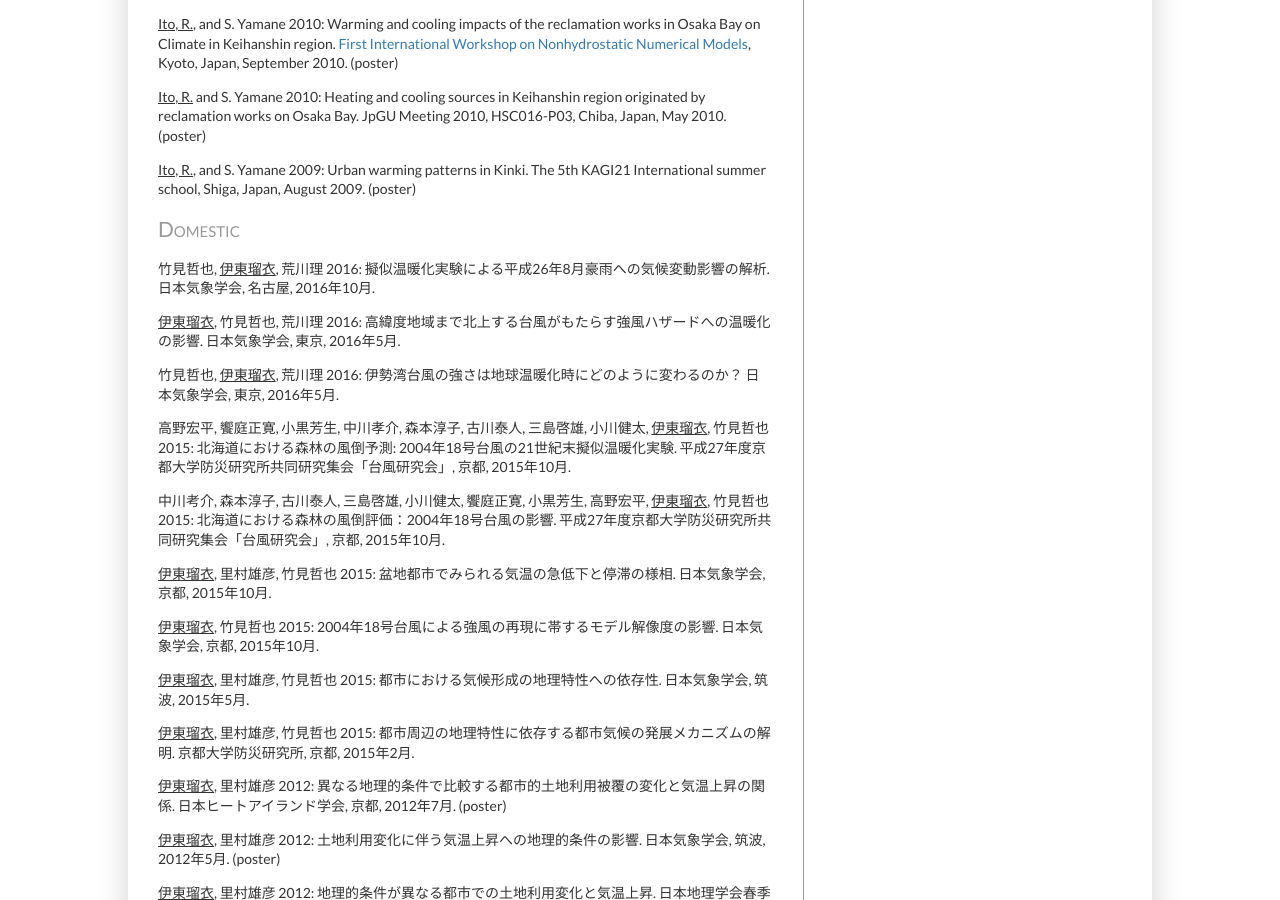
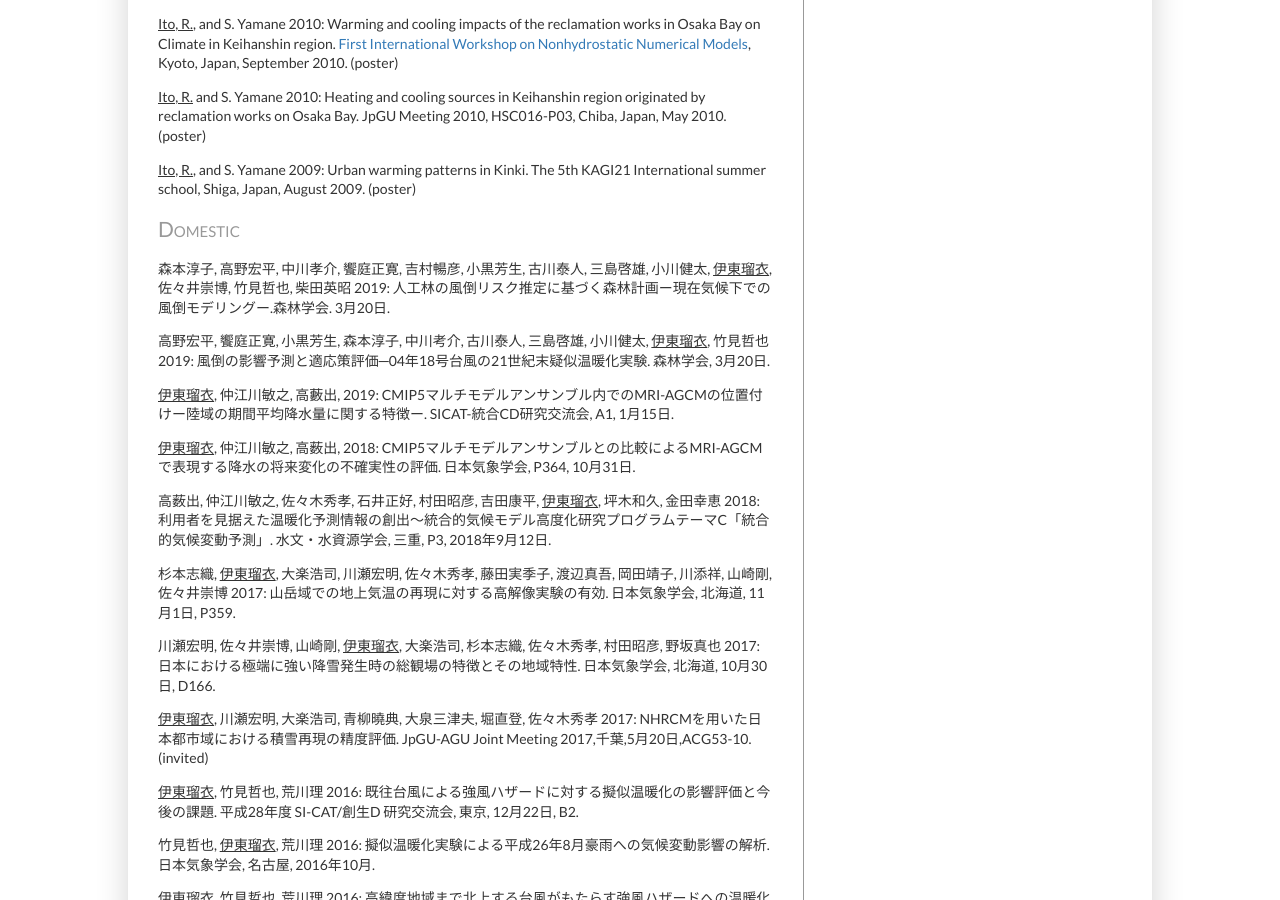
Before and after one commit to rui-climbiz/rui-climbiz.github.io, a Jekyll site: the page built from publications.html, in a window 1280 px wide and 900 px high, scrolled down 2701 px. Built offline with Jekyll 4.4.1, drawn with Linux system fonts in a browser that asks for light colours.

Commit message:
Update publications.html

```diff
--- a/publications.html
+++ b/publications.html
@@ -47,6 +47,15 @@
 <p><u>Ito, R.</u> and S. Yamane 2010: Heating and cooling sources in Keihanshin region originated by reclamation works on Osaka Bay. JpGU Meeting 2010, HSC016-P03, Chiba, Japan, May 2010. (poster)</p>
 <p><u>Ito, R.</u>, and S. Yamane 2009: Urban warming patterns in Kinki. The 5th KAGI21 International summer school, Shiga, Japan, August 2009. (poster)</p>
 <h2>Domestic</h2>
+<p>森本淳子, 高野宏平, 中川孝介, 饗庭正寛, 吉村暢彦, 小黒芳生, 古川泰人, 三島啓雄, 小川健太, <u>伊東瑠衣</u>, 佐々井崇博, 竹見哲也, 柴田英昭 2019: 人工林の風倒リスク推定に基づく森林計画ー現在気候下での風倒モデリングー.森林学会. 3月20日.</p>
+<p>高野宏平, 饗庭正寛, 小黒芳生, 森本淳子, 中川考介, 古川泰人, 三島啓雄, 小川健太, <u>伊東瑠衣</u>, 竹見哲也 2019: 風倒の影響予測と適応策評価─04年18号台風の21世紀末疑似温暖化実験. 森林学会, 3月20日.</p>
+<p><u>伊東瑠衣</u>, 仲江川敏之, 高藪出, 2019: CMIP5マルチモデルアンサンブル内でのMRI-AGCMの位置付けー陸域の期間平均降水量に関する特徴ー. SICAT-統合CD研究交流会, A1, 1月15日.</p>
+<p><u>伊東瑠衣</u>, 仲江川敏之, 高薮出, 2018: CMIP5マルチモデルアンサンブルとの比較によるMRI-AGCMで表現する降水の将来変化の不確実性の評価. 日本気象学会, P364, 10月31日.</p>
+<p>高薮出, 仲江川敏之, 佐々木秀孝, 石井正好, 村田昭彦, 吉田康平, <u>伊東瑠衣</u>, 坪木和久, 金田幸恵 2018: 利用者を見据えた温暖化予測情報の創出〜統合的気候モデル高度化研究プログラムテーマC「統合的気候変動予測」. 水文・水資源学会, 三重, P3, 2018年9月12日.</p>
+<p>杉本志織, <u>伊東瑠衣</u>, 大楽浩司, 川瀬宏明, 佐々木秀孝, 藤田実季子, 渡辺真吾, 岡田靖子, 川添祥, 山崎剛, 佐々井崇博 2017: 山岳域での地上気温の再現に対する高解像実験の有効. 日本気象学会, 北海道, 11月1日, P359.</p>
+<p>川瀬宏明, 佐々井崇博, 山崎剛, <u>伊東瑠衣</u>, 大楽浩司, 杉本志織, 佐々木秀孝, 村田昭彦, 野坂真也 2017: 日本における極端に強い降雪発生時の総観場の特徴とその地域特性. 日本気象学会, 北海道, 10月30日, D166.</p>
+<p><u>伊東瑠衣</u>, 川瀬宏明, 大楽浩司, 青柳曉典, 大泉三津夫, 堀直登, 佐々木秀孝 2017: NHRCMを用いた日本都市域における積雪再現の精度評価. JpGU-AGU Joint Meeting 2017,千葉,5月20日,ACG53-10. (invited)</p>
+<p><u>伊東瑠衣</u>, 竹見哲也, 荒川理 2016: 既往台風による強風ハザードに対する擬似温暖化の影響評価と今後の課題. 平成28年度 SI-CAT/創生D 研究交流会, 東京, 12月22日, B2.</p>
 <p>竹見哲也, <u>伊東瑠衣</u>, 荒川理 2016: 擬似温暖化実験による平成26年8月豪雨への気候変動影響の解析. 日本気象学会, 名古屋, 2016年10月.</p>
 <p><u>伊東瑠衣</u>, 竹見哲也, 荒川理 2016: 高緯度地域まで北上する台風がもたらす強風ハザードへの温暖化の影響. 日本気象学会, 東京, 2016年5月.</p>
 <p>竹見哲也, <u>伊東瑠衣</u>, 荒川理 2016: 伊勢湾台風の強さは地球温暖化時にどのように変わるのか？ 日本気象学会, 東京, 2016年5月.</p>
```
